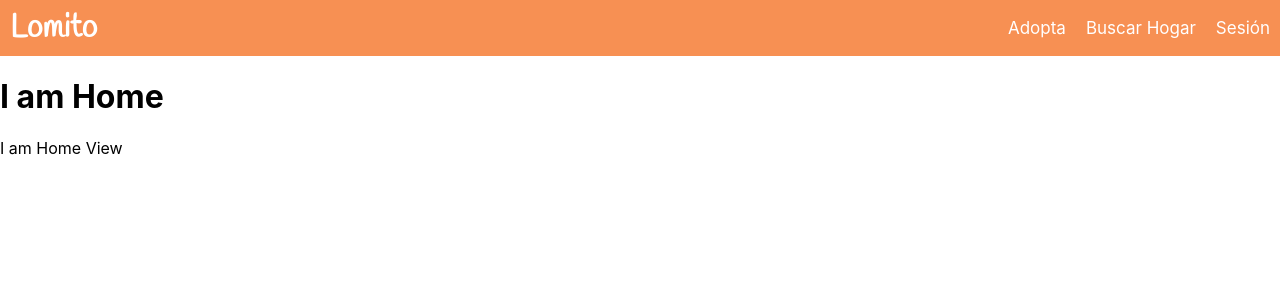
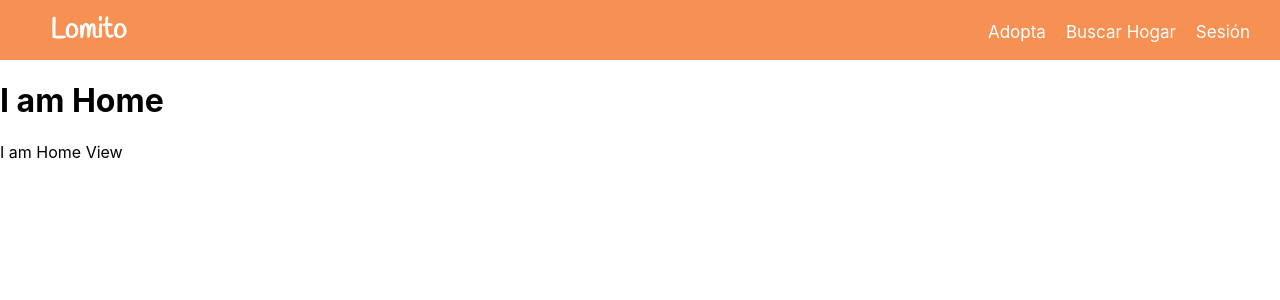
Before and after one commit to MaryAlvarezH/Lomito-React, a React (Create React App) app: page / in a window 1280 px wide. Shown: the top 300 px of the page. Built offline with nearby package versions, Linux system fonts and the light colour scheme.

Commit message:
se corrigen estilos del navbar

```diff
--- a/src/shared/navbar/navbar.scss
+++ /dev/null
@@ -1,42 +0,0 @@
-@import '../../assets/scss/variables';
-@mixin generic-navbar($theme) {
-    padding: 0;
-    margin: 0;
-    height: 7vh;
-    display:flex;
-    flex-direction: row;
-    justify-content: space-between;
-    align-items: center;
-    background-color: $theme;
-    font-size: 17px;
-    opacity: 0.9;
-
-    .logo {
-        font-family:'Handlee', cursive;
-        font-size: 28px;
-        font-weight: 800;
-    }
-    a {
-        text-decoration: none;
-        color: white;
-        padding: 10px;
-    }
-
-    a:hover {
-        font-size: 20px;
-        font-weight: 700;
-    }
-
-    a.logo:hover {
-        font-size: 32px;
-        font-weight: 800;
-    }
-}
-
-.site-navbar {
-    @include generic-navbar($color-theme);
-}
-
-.home-navbar {
-    @include generic-navbar(transparent);
-}
--- a/src/shared/navbar/navbarView.js
+++ b/src/shared/navbar/navbarView.js
@@ -1,25 +1,26 @@
 import React from 'react'
-import './navbar.scss'
 import {NavLink} from 'react-router-dom'
-// import './MainHeader.scss'
+import './navbarView.scss'
 
-const NavbarView =(props) =>{
 
-    return(
-        <header>
-            <nav className="site-navbar">
-                <NavLink exact to="/" className="logo">Lomito</NavLink>
-                <div>
-                    {/* <a href="#">Adopta</a>
-                    <a href="#">Busca hogar</a>
-                    <a href="#">Sesión</a> */}
-                    <NavLink exact to="adopt">Adopta</NavLink>
-                    <NavLink exact to="search-home">Buscar Hogar</NavLink>
-                    <NavLink exact to="session">Sesión</NavLink>
-                </div>
-            </nav>
+ const NavbarView =(props) =>{
+
+    return (
+        <header className="site-navbar">
+          <nav>
+          <ul>
+              <div className="main-item">
+                  <li><NavLink exact to="/" className="logo" activeClassName="is-selected">Lomito</NavLink></li>
+              </div>
+              <div className="pages-items">
+                  <li><NavLink exact to="/adopt" className="item" activeClassName="is-selected">Adopta</NavLink></li>
+                  <li><NavLink exact to="/search-home" activeClassName="is-selected">Buscar Hogar</NavLink></li>
+                  <li><NavLink exact to="/session" activeClassName="is-selected">Sesión</NavLink></li>
+              </div>
+              </ul>
+          </nav>
         </header>
-    )
+      )
 
 }
 
--- /dev/null
+++ b/src/shared/navbar/navbarView.scss
@@ -0,0 +1,61 @@
+@import '../../assets/scss/variables';
+@mixin generic-navbar($theme) {
+    padding: 5px 20px 5px 0px;
+    height: 50px;
+    max-height: 50px;
+    background-color: $theme;
+    font-size: 17px;
+    opacity: 0.9;
+
+    nav {
+        padding: 0;
+        margin: 0;
+    }
+
+    ul {
+        display:flex;
+        flex-direction: row;
+        justify-content: space-between;
+        list-style-type: none;
+    }
+
+    div {
+        display:flex;
+        flex-direction: row;
+    }
+
+    .main-item {
+        padding: 0px;
+        margin-top: -10px;
+    }
+
+
+    .logo {
+        font-family:'Handlee', cursive;
+        font-size: 28px;
+        font-weight: 800;
+    }
+    a {
+        text-decoration: none;
+        color:white;
+        padding: 10px 10px;
+        display: inline;
+    }
+
+    .pages-items a:hover {
+        box-shadow: inset 0 3px 0 0 #ededed;
+    }
+
+    .pages-items .is-selected {
+        box-shadow: inset 0 3px 0 0 white!important;
+        // color:red
+    }
+}
+
+.site-navbar {
+    @include generic-navbar($color-theme);
+}
+
+.home-navbar {
+    @include generic-navbar(transparent);
+}
```
Also changed, not shown: src/shared/navbar/navbar.js (+7 -9 lines).
